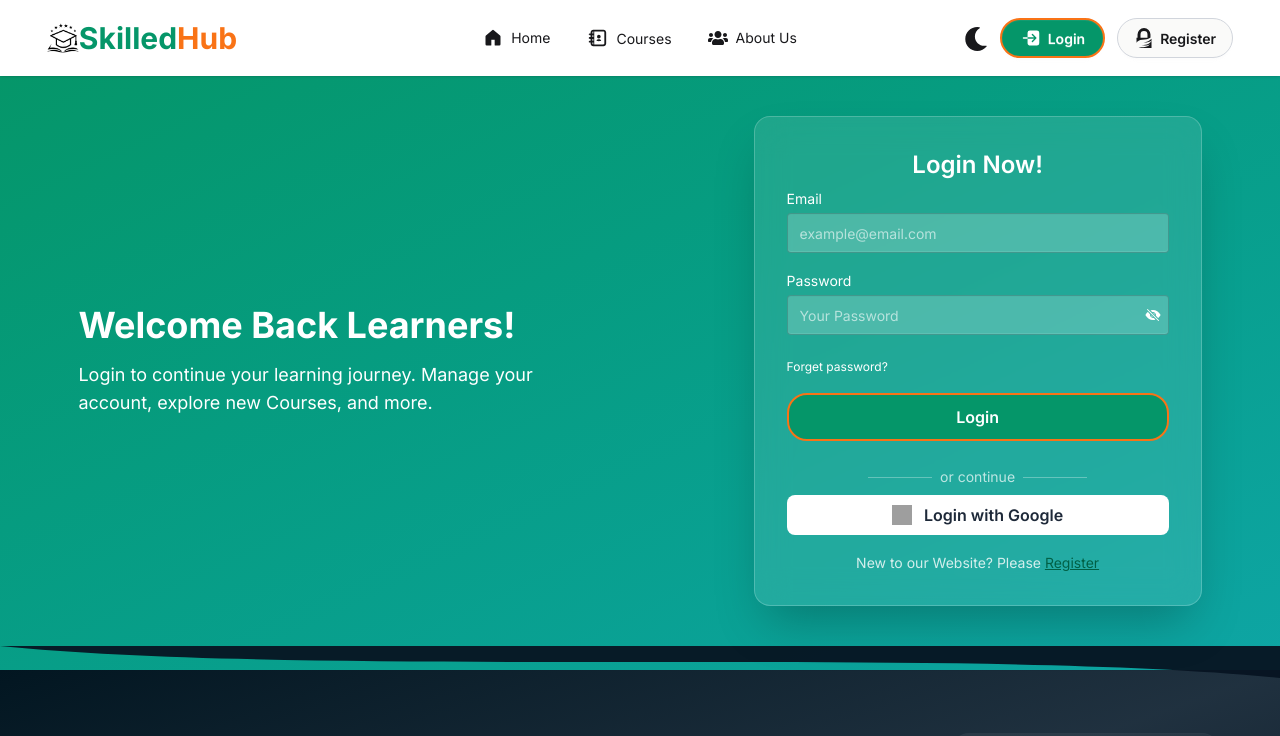
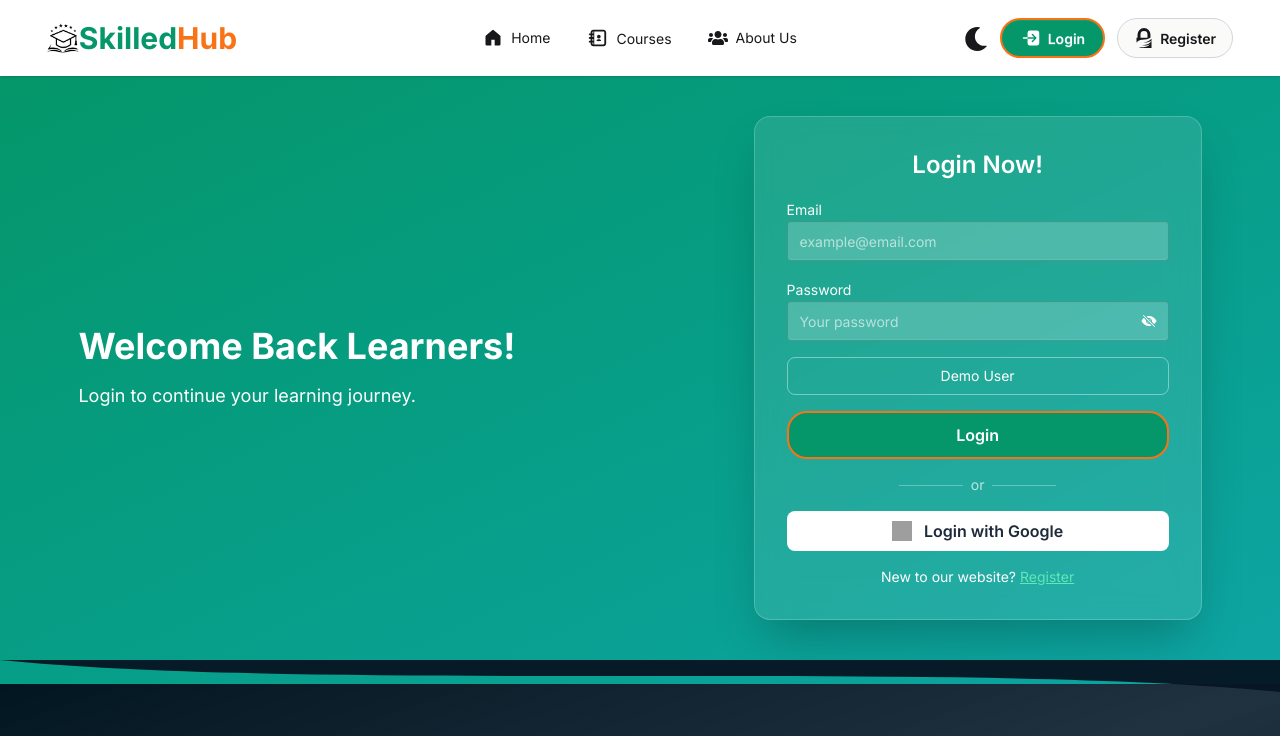
Before and after one commit to injamul007/b12-a10-online-learning-platform-client, a React (Vite) app: page /login in a window 1280 px wide. Shown: the top 736 px of the page. Built offline with nearby package versions, Linux system fonts and the light colour scheme; no server answers; grey boxes are pictures that could not be loaded.

Commit message:
update and add demo user button in login page to auto fill the user email and passoword

```diff
--- a/src/pages/Login/Login.jsx
+++ b/src/pages/Login/Login.jsx
@@ -9,161 +9,96 @@ import useAuth from "../../hook/useAuth";
 
 const Login = () => {
   const [showPassword, setShowPassword] = useState(false);
+  const [email, setEmail] = useState("");
+  const [password, setPassword] = useState("");
+
   const location = useLocation();
   const navigate = useNavigate();
 
   const { setUser, setLoading, loginUserFunc, googleSignInFunc } = useAuth();
 
+  // Demo credentials (must exist in Firebase)
+  const DEMO_USER = {
+    email: "demo@user.com",
+    password: "demo&User123#",
+  };
+
+  // Demo autofill handler
+  const handleDemoFill = (role) => {
+    if (role === "user") {
+      setEmail(DEMO_USER.email);
+      setPassword(DEMO_USER.password);
+    }
+  };
+
+  // Email/Password login
   const handleLogin = (e) => {
     e.preventDefault();
-    const email = e.target.email.value;
-    const password = e.target.password.value;
+    setLoading(true);
 
     loginUserFunc(email, password)
       .then((result) => {
         const userData = result.user;
-        setLoading(false);
         setUser(userData);
+
         Swal.fire({
           position: "top-end",
           icon: "success",
           title: "Login Successfully",
           showConfirmButton: false,
           timer: 1500,
-          customClass: {
-            popup: "small-swal-popup",
-          },
+          customClass: { popup: "small-swal-popup" },
         });
-        e.target.reset();
-        navigate(`${location.state ? location.state : "/"}`);
+
+        navigate(location.state ? location.state : "/");
       })
       .catch((error) => {
         if (error.code === "auth/invalid-credential") {
           toast.error("Invalid credential. Please try again.");
-        } else if (error.code === "auth/email-already-in-use") {
-          toast.error(
-            "This email is already registered. Try logging in instead."
-          );
-        } else if (error.code === "auth/weak-password") {
-          toast.error("Password must be at least 6 characters long.");
         } else if (error.code === "auth/user-not-found") {
           toast.error("No account found with this email.");
         } else if (error.code === "auth/wrong-password") {
-          toast.error("Incorrect password. Please try again.");
+          toast.error("Incorrect password.");
         } else if (error.code === "auth/invalid-email") {
-          toast.error("Invalid email format. Please check your email.");
-        } else if (error.code === "auth/missing-email") {
-          toast.error("Email is required. Please enter your email.");
-        } else if (error.code === "auth/missing-password") {
-          toast.error("Password is required. Please enter your password.");
+          toast.error("Invalid email format.");
         } else if (error.code === "auth/too-many-requests") {
-          toast.error("Too many login attempts. Please try again later.");
-        } else if (error.code === "auth/user-disabled") {
-          toast.error("This account has been disabled. Contact support.");
-        } else if (error.code === "auth/operation-not-allowed") {
-          toast.error("Email/password accounts are not enabled.");
-        } else if (error.code === "auth/popup-closed-by-user") {
-          toast.error("Popup closed before completing sign-in.");
-        } else if (error.code === "auth/cancelled-popup-request") {
-          toast.error("Sign-in popup was closed or canceled.");
-        } else if (
-          error.code === "auth/account-exists-with-different-credential"
-        ) {
-          toast.error(
-            "An account already exists with the same email but different sign-in method."
-          );
-        } else if (error.code === "auth/invalid-verification-code") {
-          toast.error("Invalid verification code. Please try again.");
-        } else if (error.code === "auth/invalid-verification-id") {
-          toast.error("Invalid verification ID. Please try again.");
-        } else if (error.code === "auth/network-request-failed") {
-          toast.error("Network error. Please check your internet connection.");
-        } else if (error.code === "auth/requires-recent-login") {
-          toast.error("Please log in again to complete this action.");
-        } else if (error.code === "auth/credential-already-in-use") {
-          toast.error("This credential is already linked to another user.");
-        } else if (error.code === "auth/invalid-action-code") {
-          toast.error("The action code is invalid or expired.");
+          toast.error("Too many attempts. Try again later.");
         } else {
           toast.error("Something went wrong. Please try again.");
         }
-      }).finally(()=>setLoading(false))
+      })
+      .finally(() => setLoading(false));
   };
 
+  // Google login
   const handleGoogleSignin = () => {
+    setLoading(true);
+
     googleSignInFunc()
       .then((result) => {
-        const userData = result.user;
-        setLoading(false);
-        setUser(userData);
+        setUser(result.user);
+
         Swal.fire({
           position: "top-end",
           icon: "success",
           title: "Google Login Successful",
           showConfirmButton: false,
           timer: 1500,
-          customClass: {
-            popup: "small-swal-popup",
-          },
+          customClass: { popup: "small-swal-popup" },
         });
-        navigate(`${location.state ? location.state : "/"}`);
+
+        navigate(location.state ? location.state : "/");
       })
-      .catch((error) => {
-        if (error.code === "auth/invalid-credential") {
-          toast.error("Invalid credential. Please try again.");
-        } else if (error.code === "auth/email-already-in-use") {
-          toast.error(
-            "This email is already registered. Try logging in instead."
-          );
-        } else if (error.code === "auth/weak-password") {
-          toast.error("Password must be at least 6 characters long.");
-        } else if (error.code === "auth/user-not-found") {
-          toast.error("No account found with this email.");
-        } else if (error.code === "auth/wrong-password") {
-          toast.error("Incorrect password. Please try again.");
-        } else if (error.code === "auth/invalid-email") {
-          toast.error("Invalid email format. Please check your email.");
-        } else if (error.code === "auth/missing-email") {
-          toast.error("Email is required. Please enter your email.");
-        } else if (error.code === "auth/missing-password") {
-          toast.error("Password is required. Please enter your password.");
-        } else if (error.code === "auth/too-many-requests") {
-          toast.error("Too many login attempts. Please try again later.");
-        } else if (error.code === "auth/user-disabled") {
-          toast.error("This account has been disabled. Contact support.");
-        } else if (error.code === "auth/operation-not-allowed") {
-          toast.error("Email/password accounts are not enabled.");
-        } else if (error.code === "auth/popup-closed-by-user") {
-          toast.error("Popup closed before completing sign-in.");
-        } else if (error.code === "auth/cancelled-popup-request") {
-          toast.error("Sign-in popup was closed or canceled.");
-        } else if (
-          error.code === "auth/account-exists-with-different-credential"
-        ) {
-          toast.error(
-            "An account already exists with the same email but different sign-in method."
-          );
-        } else if (error.code === "auth/invalid-verification-code") {
-          toast.error("Invalid verification code. Please try again.");
-        } else if (error.code === "auth/invalid-verification-id") {
-          toast.error("Invalid verification ID. Please try again.");
-        } else if (error.code === "auth/network-request-failed") {
-          toast.error("Network error. Please check your internet connection.");
-        } else if (error.code === "auth/requires-recent-login") {
-          toast.error("Please log in again to complete this action.");
-        } else if (error.code === "auth/credential-already-in-use") {
-          toast.error("This credential is already linked to another user.");
-        } else if (error.code === "auth/invalid-action-code") {
-          toast.error("The action code is invalid or expired.");
-        } else {
-          toast.error("Something went wrong. Please try again.");
-        }
-      }).finally(()=>setLoading(false));
+      .catch(() => {
+        toast.error("Google sign-in failed.");
+      })
+      .finally(() => setLoading(false));
   };
 
   return (
-    <div className="flex items-center justify-center bg-linear-to-br from-[#059669] to-[#0ea5a4] lg:mt-19 md:mt-19 mt-16 pb-6 dark:bg-linear-to-br dark:from-[#212224] dark:to-[#303233]">
+    <div className="flex items-center justify-center bg-linear-to-br from-[#059669] to-[#0ea5a4] lg:mt-19 md:mt-19 mt-16 pb-6 dark:from-[#212224] dark:to-[#303233]">
       <title>SkilledHub || Login</title>
+
       <MyContainer>
         <div className="flex flex-col lg:flex-row items-center justify-between gap-10 p-6 lg:p-10 text-white">
           {/* Left section */}
@@ -171,76 +106,77 @@ const Login = () => {
             <h1 className="lg:text-4xl text-3xl font-extrabold">
               Welcome Back Learners!
             </h1>
-            <p className="mt-4 text-lg text-white">
-              Login to continue your learning journey. Manage your account, explore new
-              Courses, and more.
+            <p className="mt-4 text-lg">
+              Login to continue your learning journey.
             </p>
           </div>
 
-          {/* Login card */}
-          <div className="w-full max-w-md backdrop-blur-lg bg-white/10 border border-white/20 shadow-2xl rounded-2xl p-8 relative z-50">
-            <form onSubmit={handleLogin} className="space-y-[18px]">
-              <h2 className="text-2xl font-semibold mb-2 text-center text-white">
+          {/* Login Card */}
+          <div className="w-full max-w-md backdrop-blur-lg bg-white/10 border border-white/20 shadow-2xl rounded-2xl p-8">
+            <form onSubmit={handleLogin} className="space-y-4">
+              <h2 className="text-2xl font-semibold text-center">
                 Login Now!
               </h2>
 
+              {/* Email */}
               <div>
-                <label className="block text-sm mb-1">Email</label>
+                <label className="text-sm">Email</label>
                 <input
                   type="email"
-                  name="email"
-                  // ref={emailRef}
-                  // value={email}
-                  // onChange={(e) => setEmail(e.target.value)}
+                  value={email}
+                  onChange={(e) => setEmail(e.target.value)}
                   required
                   placeholder="example@email.com"
-                  className="input input-bordered w-full bg-white/20 text-white placeholder-white/60 focus:outline-none focus:ring-2 focus:ring-emerald-600"
+                  className="input input-bordered w-full bg-white/20 text-white placeholder-white/60"
                 />
               </div>
 
+              {/* Password */}
               <div className="relative">
-                <label className="block text-sm mb-1">Password</label>
+                <label className="text-sm">Password</label>
                 <input
                   type={showPassword ? "text" : "password"}
-                  name="password"
-                  placeholder="Your Password"
-                  className="input input-bordered w-full bg-white/20 text-white placeholder-white/60 focus:outline-none focus:ring-2 focus:ring-emerald-600"
+                  value={password}
+                  onChange={(e) => setPassword(e.target.value)}
+                  placeholder="Your password"
+                  className="input input-bordered w-full bg-white/20 text-white placeholder-white/60"
                 />
                 <span
                   onClick={() => setShowPassword(!showPassword)}
-                  className="absolute right-2 top-9 cursor-pointer z-50"
+                  className="absolute right-3 top-9 cursor-pointer"
                 >
                   {showPassword ? <FaEye /> : <IoEyeOff />}
                 </span>
               </div>
 
-              <button
-                // onClick={handleResetPassword}
-                className="hover:underline cursor-pointer text-xs"
-                type="button"
-              >
-                Forget password?
-              </button>
+              {/* Demo Buttons */}
+              <div className="flex gap-3">
+                <button
+                  type="button"
+                  onClick={() => handleDemoFill("user")}
+                  className="w-full rounded-lg border border-white/40 py-2 text-sm hover:bg-white/20 cursor-pointer"
+                >
+                  Demo User
+                </button>
+              </div>
 
-              <button
-                type="submit"
-                className="my-btn w-full cursor-pointer active:scale-105"
-              >
+              {/* Login */}
+              <button type="submit" className="my-btn w-full cursor-pointer">
                 Login
               </button>
 
               {/* Divider */}
-              <div className="flex items-center justify-center gap-2 my-2">
+              <div className="flex items-center gap-2 justify-center">
                 <div className="h-px w-16 bg-white/30"></div>
-                <span className="text-sm text-white/70">or continue</span>
+                <span className="text-sm text-white/70">or</span>
                 <div className="h-px w-16 bg-white/30"></div>
               </div>
 
-              {/* Google Signin */}
+              {/* Google */}
               <button
                 type="button"
                 onClick={handleGoogleSignin}
-                className="flex items-center justify-center gap-3 bg-white text-gray-800 px-5 py-2 rounded-lg w-full font-semibold hover:bg-gray-200 transition-colors cursor-pointer"
+                className="flex items-center justify-center gap-3 bg-white text-gray-800 py-2 rounded-lg w-full font-semibold hover:bg-gray-200 cursor-pointer"
               >
                 <img
                   src="https://www.svgrepo.com/show/475656/google-color.svg"
@@ -250,11 +186,11 @@ const Login = () => {
                 Login with Google
               </button>
 
-              <p className="text-center text-sm text-white/80 mt-3">
-                New to our Website? Please{" "}
+              <p className="text-center text-sm mt-3">
+                New to our website?{" "}
                 <Link
                   to="/register"
-                  className="dark:text-emerald-600 text-emerald-800 hover:text-white underline"
+                  className="text-emerald-300 underline"
                 >
                   Register
                 </Link>
```
